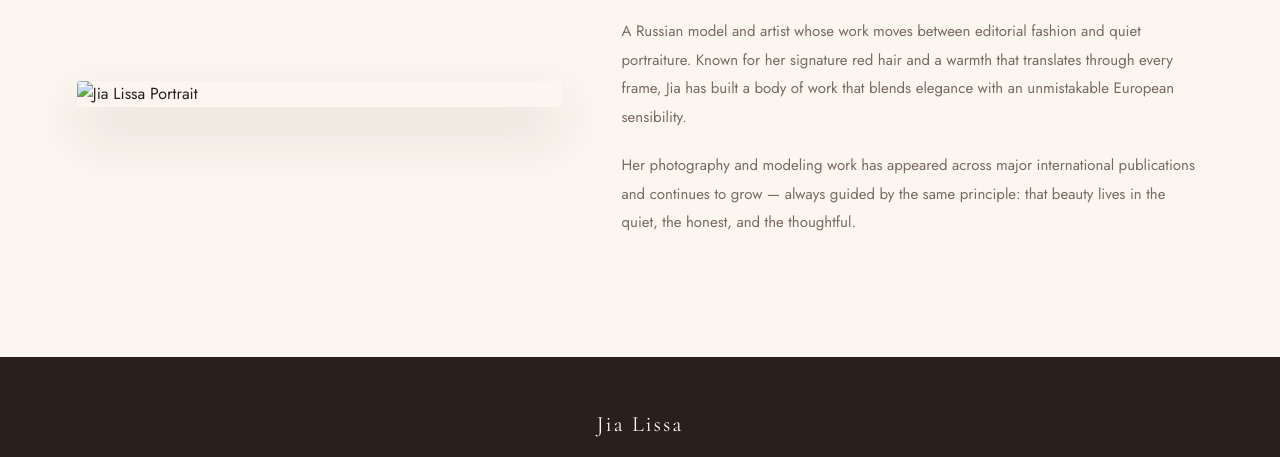
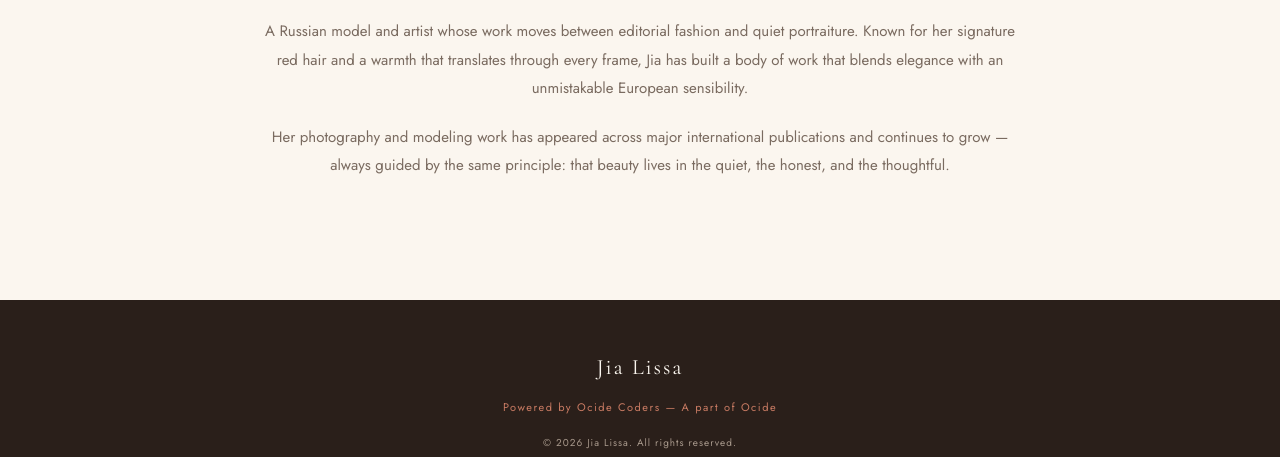
Before and after one commit to ocidecoders/jia-lissa-website, a plain HTML site: page about.html in a window 1280 px wide. Shown: the part 645-1102 px from the top of the page. Drawn offline with nearby package versions, Linux system fonts and the light colour scheme.

Commit message:
Fix: Empty bio image container — JS dynamically loads or hides

```diff
--- a/about.html
+++ b/about.html
@@ -30,9 +30,7 @@
 
     <section class="about-content">
         <div class="bio-grid">
-            <div class="bio-image">
-                <img src="" alt="Jia Lissa Portrait">
-            </div>
+            <div class="bio-image" id="bioImageWrap"></div>
             <div class="bio-text">
                 <h2>Who is Jia Lissa?</h2>
                 <p>A Russian model and artist whose work moves between editorial fashion and quiet portraiture. Known for her signature red hair and a warmth that translates through every frame, Jia has built a body of work that blends elegance with an unmistakable European sensibility.</p>
--- a/main.js
+++ b/main.js
@@ -114,3 +114,24 @@ document.addEventListener('DOMContentLoaded', () => {
     });
 
 });
+
+// ===== ABOUT PAGE — Bio image loader =====
+document.addEventListener('DOMContentLoaded', () => {
+    const bioWrap = document.getElementById('bioImageWrap');
+    if (!bioWrap) return;
+    if (typeof bioImage !== 'undefined' && bioImage && bioImage.trim() !== '') {
+        const img = document.createElement('img');
+        img.src = bioImage;
+        img.alt = 'Jia Lissa Portrait';
+        bioWrap.appendChild(img);
+    } else {
+        // Hide empty bio image container and collapse grid
+        bioWrap.style.display = 'none';
+        const bioGrid = bioWrap.closest('.bio-grid');
+        if (bioGrid) {
+            bioGrid.style.gridTemplateColumns = '1fr';
+            bioGrid.style.textAlign = 'center';
+            bioGrid.style.maxWidth = '760px';
+        }
+    }
+});
```
